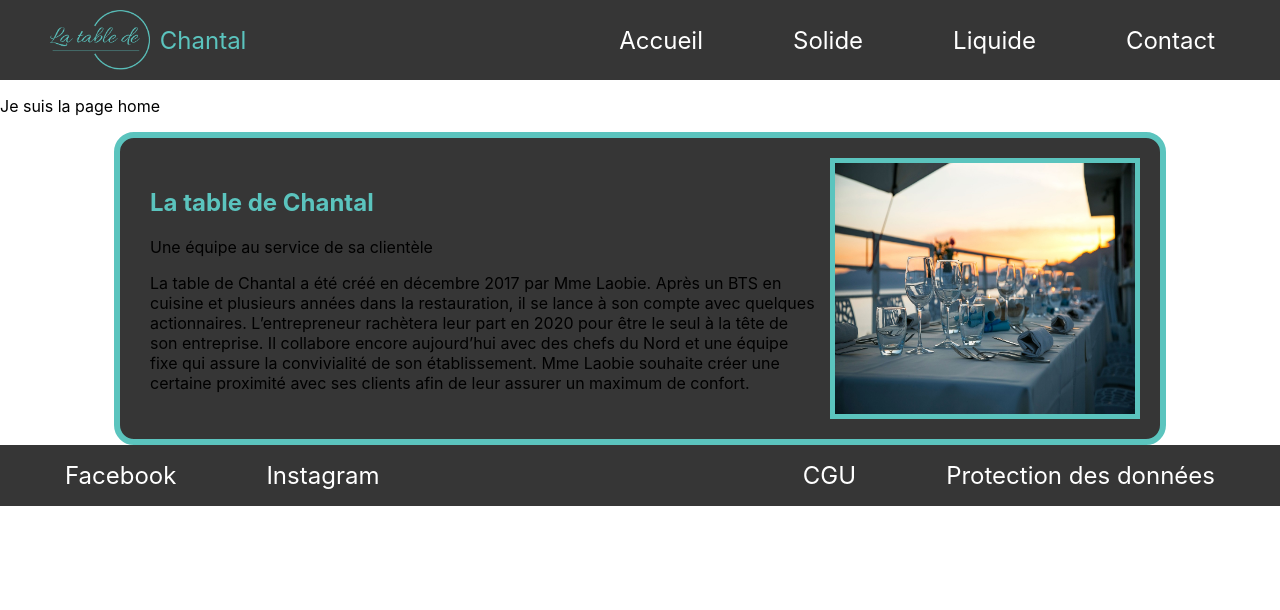
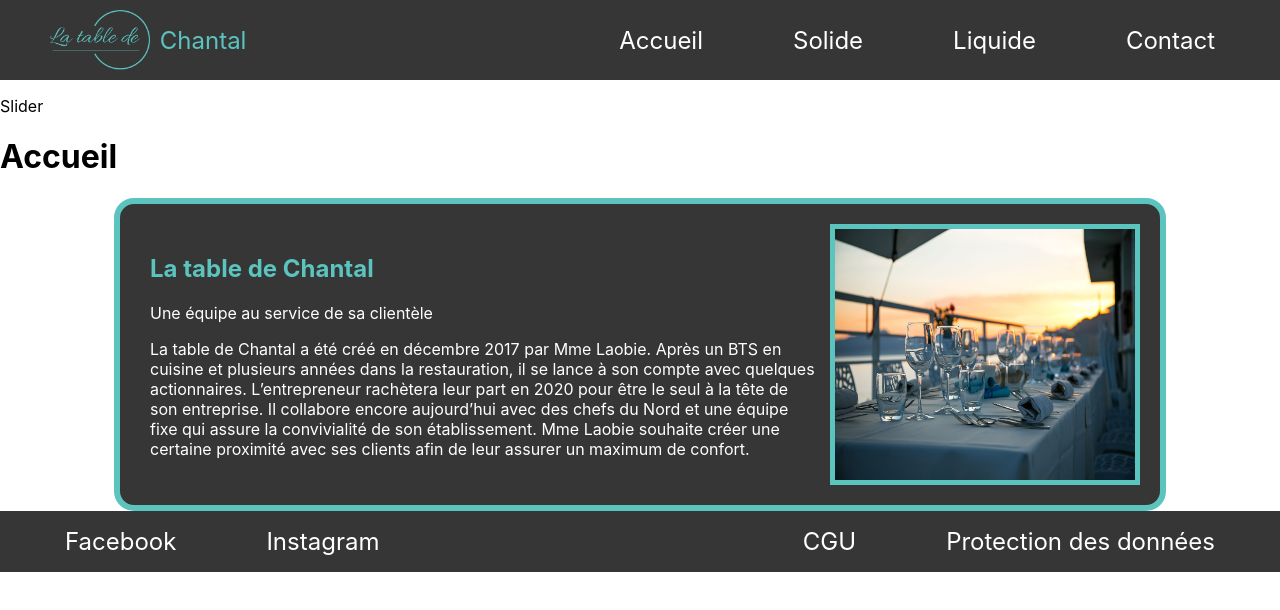
Before and after one commit to CyrilleDeletre/BriefRestaurant, a React (Create React App) app: page / in a window 1280 px wide. Shown: the top 610 px of the page. Built offline with nearby package versions, Linux system fonts and the light colour scheme.

Commit message:
rectification

```diff
--- a/src/components/Pages/Home/Home.js
+++ b/src/components/Pages/Home/Home.js
@@ -7,7 +7,8 @@ const Home = () => {
     return (
         <>
             <Menu />
-            <p>Je suis la page home</p>
+            <p>Slider</p>
+            <h1>Accueil</h1>
             <Presentation />
             <Footer />
         </>
--- a/src/components/Presentation/Presentation.css
+++ b/src/components/Presentation/Presentation.css
@@ -3,28 +3,22 @@
     max-width: 1000px;
     margin: auto;
     background-color: var(--darkThemeBackgroundColor);
-    color: var(--darkThemeColorText);
+    color: var(--darkThemeTextColor);
     flex-wrap: wrap;
     padding: 20px;
     border: 6px solid var(--borderColor);
     border-radius: 20px;
 }
+
 .presentation h2{
     color: var(--title);
 }
+
 .texte_presentation{
     padding: 10px;
     width: 670px;
 }
-.titre_presentation{
 
-}
-.soustitre_presentation{
-
-}
-.contenu_presentation{
-
-}
 .monimage{
     width: 300px;
     background-color: var(--borderColor);
```
